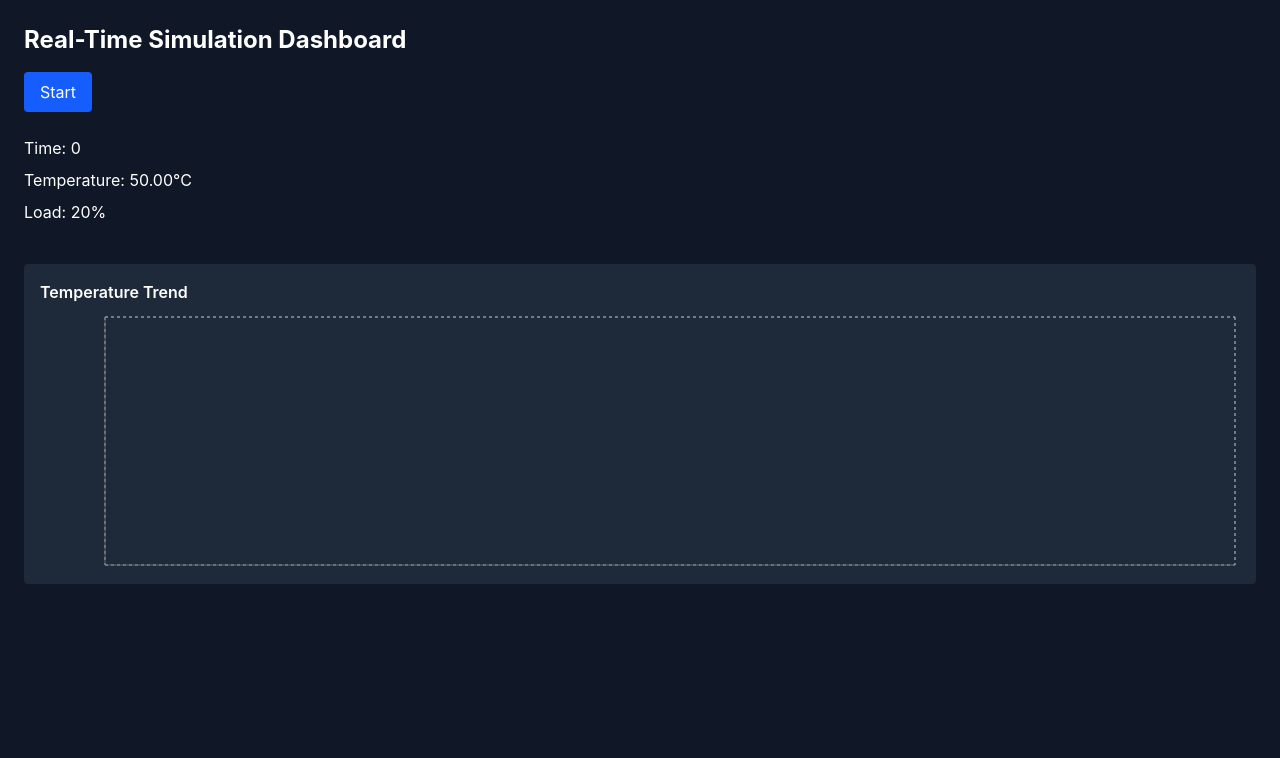
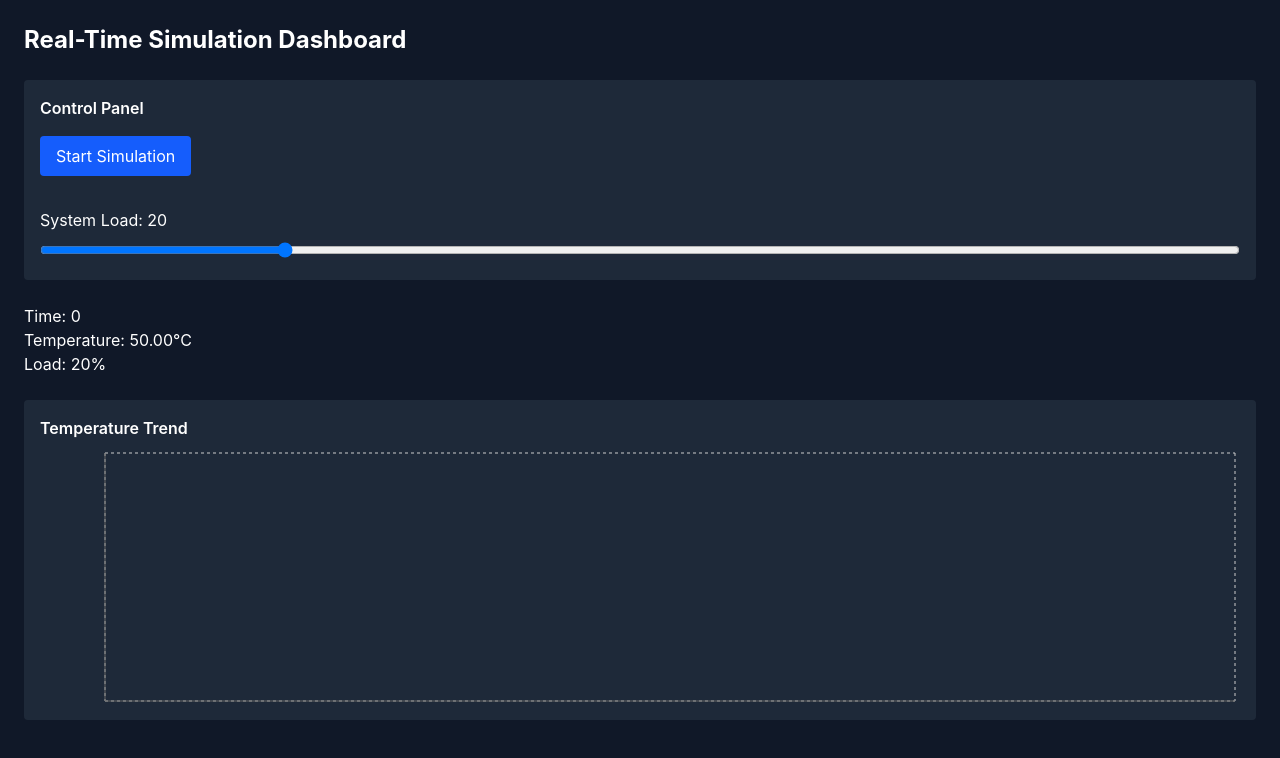
Before and after one commit to johnnyflores/real-time-control-panel-app, a React (Vite) app: page / in a window 1280 px wide. Shown: the top 758 px of the page. Built offline with nearby package versions, Linux system fonts and the light colour scheme.

Commit message:
Add control panel UI

```diff
--- a/src/App.tsx
+++ b/src/App.tsx
@@ -19,6 +19,13 @@ function App() {
   const [state, setState] = useState<SystemState>(initialState);
   const [running, setRunning] = useState(false);
 
+  const handleLoadChange = (value: number) => {
+    setState((prev) => ({
+      ...prev,
+      load: value,
+    }));
+  };
+
   useEffect(() => {
     if (!running) return;
 
@@ -31,24 +38,41 @@ function App() {
   return (
     <>
       <div className="p-6 bg-gray-900 text-white min-h-screen">
-        <h1 className="text-2xl font-bold mb-4">
+        <h1 className="text-2xl font-bold mb-6">
           Real-Time Simulation Dashboard
         </h1>
 
-        <button
-          onClick={() => setRunning(!running)}
-          className="px-4 py-2 bg-blue-600 rounded"
-        >
-          {running ? "Stop" : "Start"}
-        </button>
+        <div className="bg-gray-800 p-4 rounded mb-6">
+          <h2 className="font-semibold mb-4">Control Panel</h2>
 
-        <div className="mt-6 space-y-2">
+          <button
+            onClick={() => setRunning(!running)}
+            className="px-4 py-2 bg-blue-600 rounded mb-4"
+          >
+            {running ? "Stop Simulation" : "Start Simulation"}
+          </button>
+
+          <div className="mt-4">
+            <label className="block mb-2">System Load: {state.load}</label>
+
+            <input
+              type="range"
+              min="0"
+              max="100"
+              value={state.load}
+              onChange={(e) => handleLoadChange(Number(e.target.value))}
+              className="w-full"
+            />
+          </div>
+        </div>
+
+        <div className="mb-6">
           <p>Time: {state.time}</p>
           <p>Temperature: {state.temperature.toFixed(2)}°C</p>
           <p>Load: {state.load}%</p>
         </div>
 
-        <div className="mt-10 h-80 bg-gray-800 p-4 rounded">
+        <div className="h-80 bg-gray-800 p-4 rounded">
           <h2 className="mb-2 font-semibold">Temperature Trend</h2>
 
           <ResponsiveContainer width="100%" height="100%">
--- a/src/simulation/engine.ts
+++ b/src/simulation/engine.ts
@@ -13,19 +13,21 @@ export const initialState: SystemState = {
 };
 
 export function updateSystem(state: SystemState): SystemState {
-  const loadEffect = state.load * 0.2;
+  const loadEffect = state.load * 0.25;
 
-  const newTemp = state.temperature + loadEffect - 0.3;
-
-  const newPoint = {
-    time: state.time,
-    temperature: newTemp,
-  };
+  const newTemp = state.temperature + loadEffect - 0.4;
 
   return {
+    ...state,
     time: state.time + 1,
     temperature: newTemp,
     load: state.load,
-    history: [...state.history.slice(-20), newPoint], // keep last 20 points
+    history: [
+      ...state.history.slice(-20),
+      {
+        time: state.time,
+        temperature: newTemp,
+      },
+    ],
   };
 }
```
